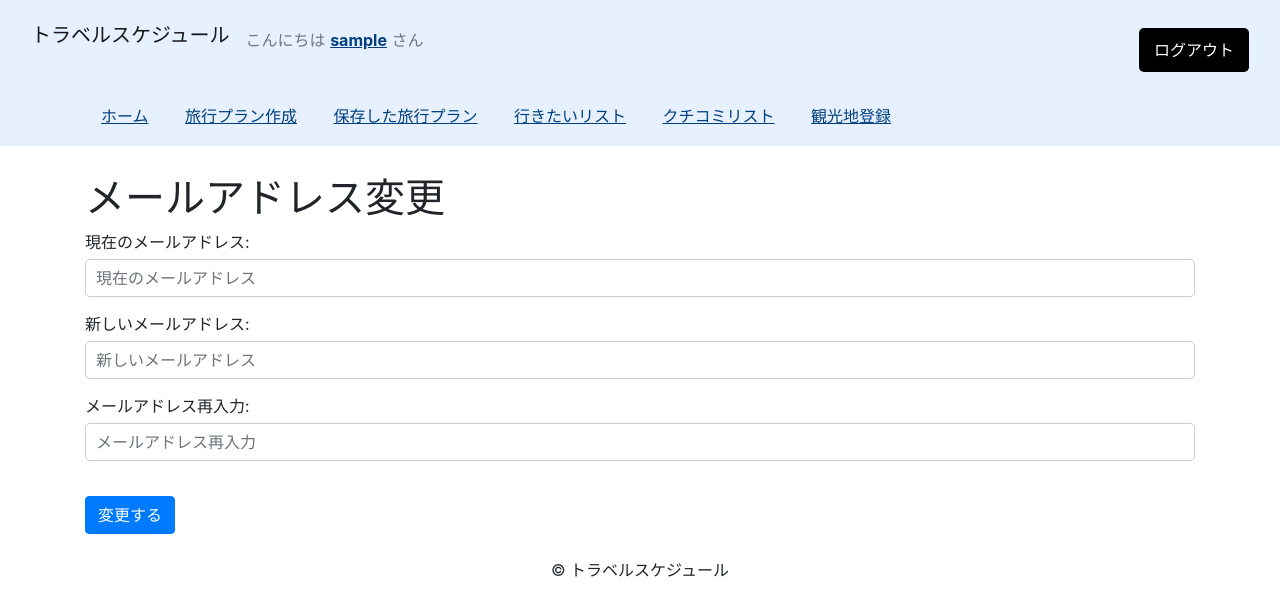
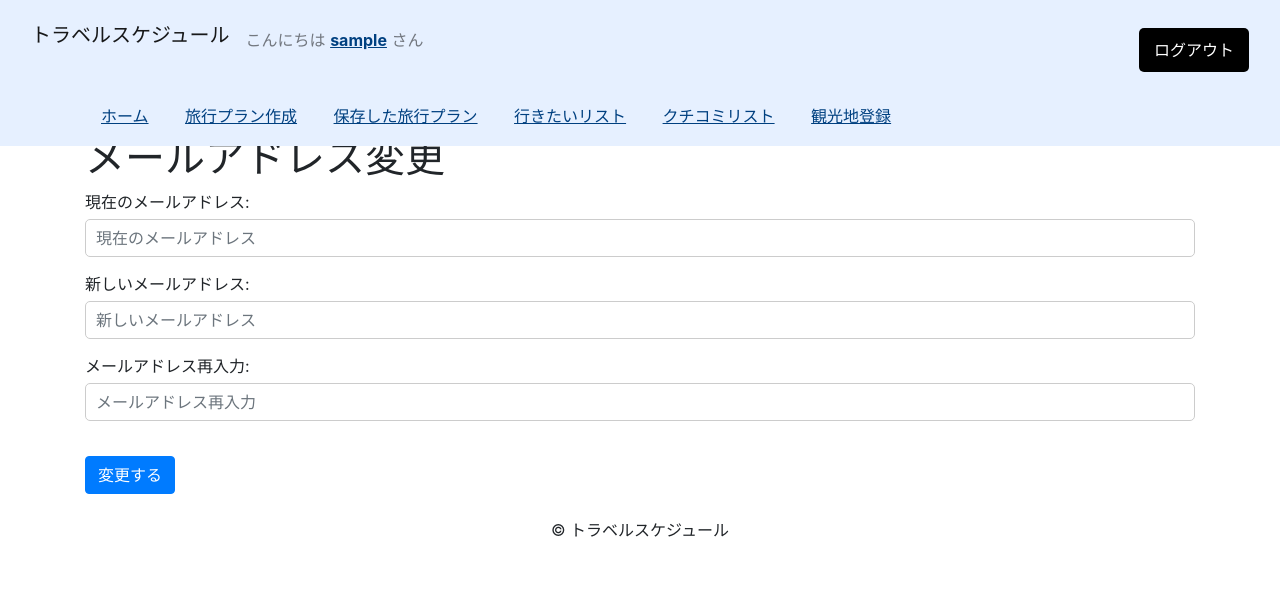
Before and after one commit to chiakimayuzu/travel-schedule, a Django app: page /travel_schedule/change_email/ in a window 1280 px wide. Shown: the top 616 px of the page. Run offline with Django 5.2, Linux system fonts and the light colour scheme; the visitor is signed in with stand-in values (Sample User, id 1); some libraries are stand-ins or nearby versions.

Commit message:
base修正

```diff
--- a/travel_schedule_project/travelapp/templates/base.html
+++ b/travel_schedule_project/travelapp/templates/base.html
@@ -189,7 +189,7 @@
       padding-bottom: 10px;
     }
     .base-layout main {
-      padding-top: 150px; /* ヘッダー + メニューリンクの高さを想定して調整 */
+      padding-top: 110px; /* ヘッダー + メニューリンクの高さを想定して調整 */
     }
   </style>
 
```
